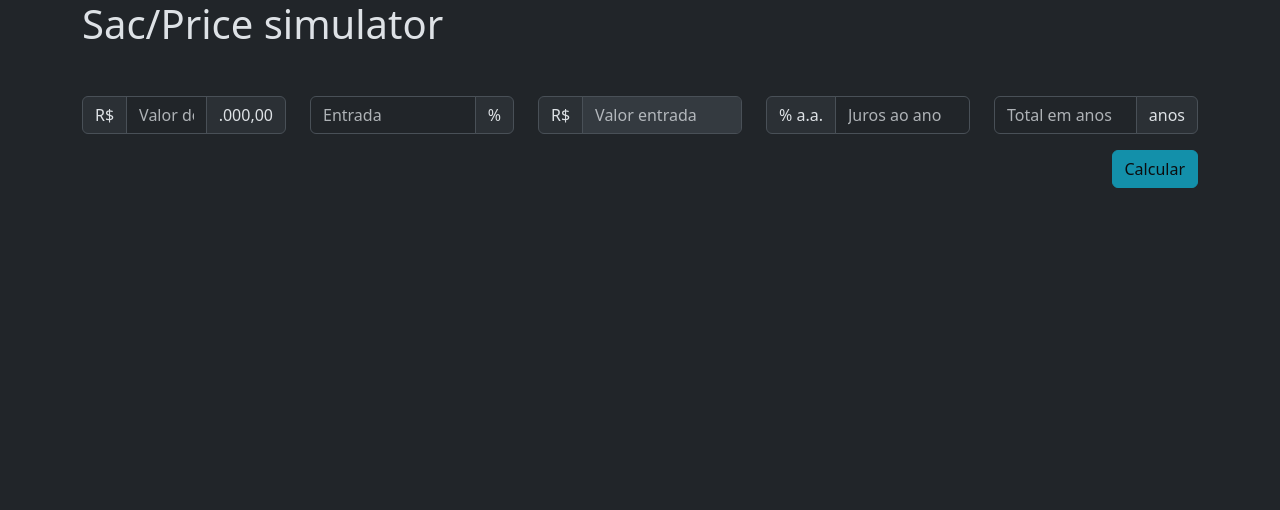
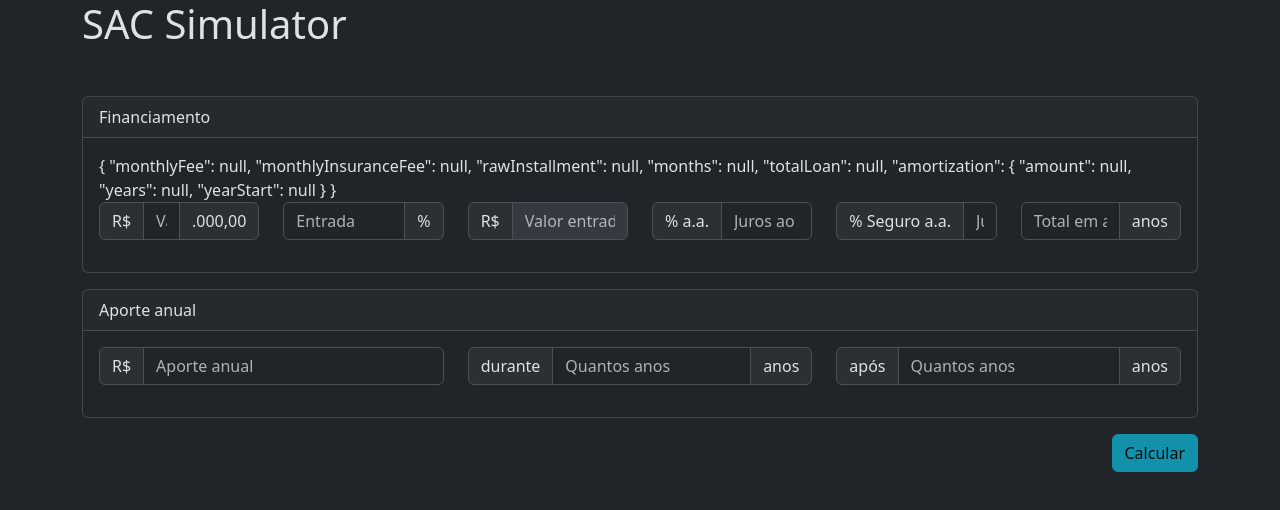
Before and after one commit to felipewww/mortgage-simulator, a Vue app: page / in a window 1280 px wide. Shown: the top 510 px of the page. Built offline with nearby package versions, Linux system fonts and the light colour scheme.

Commit message:
fix calc sum tax and insurance

```diff
--- a/src/views/home/form-base.vue
+++ b/src/views/home/form-base.vue
@@ -1,5 +1,11 @@
 <template>
+  <div class="card mb-3">
+    <div class="card-header">Financiamento</div>
+    <div class="card-body">
       <div class="row">
+        <div>
+          {{exposed}}
+        </div>
         <div class="col">
           <div class="input-group mb-3">
             <span class="input-group-text">R$</span>
@@ -31,27 +37,50 @@
 
         <div class="col">
           <div class="input-group mb-3">
+            <span class="input-group-text">% Seguro a.a.</span>
+            <input type="number" max="100" min="0" step="0.01" class="form-control" placeholder="Juros ao ano" v-model="form.yearlyInsuranceFee">
+          </div>
+        </div>
+
+        <div class="col">
+          <div class="input-group mb-3">
             <input type="number" max="420" min="2" class="form-control" placeholder="Total em anos" v-model="form.years">
             <span class="input-group-text">anos</span>
           </div>
         </div>
       </div>
-
-  <div class="row">
-    <div class="col">
-<!--      months: {{months}}-->
-<!--      rawInstallment: {{rawInstallment}}-->
-    </div>
-    <div class="col">
-<!--      totalLoan: {{totalLoan}}-->
-<!--      form.yearlyFee: {{form.yearlyFee}}-->
-<!--      monthlyFee: {{monthlyFee}}-->
     </div>
   </div>
 
-<!--  <div class="d-flex justify-content-end">-->
-<!--    <button class="btn btn-info" type="button" :disabled="!isFormFilled()">Calcular</button>-->
-<!--  </div>-->
+  <div class="card mb-3">
+    <div class="card-header">
+      Aporte anual
+    </div>
+    <div class="card-body">
+      <div class="row">
+        <div class="col">
+          <div class="input-group mb-3">
+            <span class="input-group-text">R$</span>
+            <input type="text" class="form-control" placeholder="Aporte anual" v-model="amortizationForm.amount">
+          </div>
+        </div>
+        <div class="col">
+          <div class="input-group mb-3">
+            <span class="input-group-text">durante</span>
+            <input type="number" class="form-control" placeholder="Quantos anos" v-model="amortizationForm.years">
+            <span class="input-group-text">anos</span>
+          </div>
+        </div>
+        <div class="col">
+          <div class="input-group mb-3">
+            <span class="input-group-text">após</span>
+            <input type="number" class="form-control" placeholder="Quantos anos" v-model="amortizationForm.yearStart">
+            <span class="input-group-text">anos</span>
+          </div>
+        </div>
+      </div>
+    </div>
+  </div>
 </template>
 
 <script setup lang="ts">
@@ -61,28 +90,70 @@ import {formatNumber} from "@/utils/number/format-number.ts";
 
 const route = useRoute()
 
-onMounted(() => {
-  if (route.query.price) {
-    form.value.price = parseInt(route.query.price as string);
+type QueryParams = {
+  price: string,
+  pct: string,
+  fee: string,
+  years: string,
+  feeInsurance: string,
+  am_a: string,
+  am_y: string,
+  am_ys: string,
 }
 
-  if (route.query.pct) {
-    form.value.downPaymentPercent = parseFloat(route.query.pct as string);
+const query = computed(() => route.query as QueryParams);
+
+onMounted(() => {
+  if (query.value.price) {
+    form.value.price = parseInt(query.value.price as string);
   }
 
-  if (route.query.fee) {
-    form.value.yearlyFee = parseFloat(route.query.fee as string);
+  if (query.value.pct) {
+    form.value.downPaymentPercent = parseFloat(query.value.pct as string);
   }
 
-  if (route.query.years) {
-    form.value.years = parseInt(route.query.years as string);
+  if (query.value.fee) {
+    form.value.yearlyFee = parseFloat(query.value.fee as string);
   }
+
+  if (query.value.years) {
+    form.value.years = parseInt(query.value.years as string);
+  }
+
+  if (query.value.feeInsurance) {
+    form.value.yearlyInsuranceFee = parseFloat(query.value.feeInsurance as string);
+  }
+
+  if (query.value.am_a) {
+    amortizationForm.value.amount = parseInt(query.value.am_a as string);
+  }
+
+  if (query.value.am_y) {
+    amortizationForm.value.years = parseInt(query.value.am_y as string);
+  }
+
+  if (query.value.am_ys) {
+    amortizationForm.value.yearStart = parseInt(query.value.am_ys as string);
+  }
+})
+
+type AmortizationFormData = {
+  amount: number,
+  years: number,
+  yearStart: number,
+}
+
+const amortizationForm = ref<AmortizationFormData>({
+  amount: null,
+  years: null,
+  yearStart: null,
 })
 
 type FormData = {
   price: number;
   downPaymentPercent: number;
   yearlyFee: number;
+  yearlyInsuranceFee: number;
   years: number
 }
 
@@ -90,6 +161,7 @@ const form = ref<FormData>({
   price: null,
   downPaymentPercent: null,
   yearlyFee: null,
+  yearlyInsuranceFee: null,
   years: null,
 })
 
@@ -160,6 +232,14 @@ const monthlyFee = computed(() => {
   return null;
 })
 
+const monthlyInsuranceFee = computed(() => {
+  if (form.value.yearlyInsuranceFee) {
+    return form.value.yearlyInsuranceFee
+  }
+
+  return null;
+})
+
 function isFormFilled(): boolean {
   return !!(
     form.value.price
@@ -171,21 +251,25 @@ function isFormFilled(): boolean {
 
 export type FormBaseExposedData = {
   monthlyFee: ComputedRef<number | null>;
+  monthlyInsuranceFee: ComputedRef<number | null>;
   rawInstallment: ComputedRef<number | null>;
   months: ComputedRef<number | null>;
   totalLoan: ComputedRef<number | null>;
   isFormFilled: () => boolean;
+  amortization: AmortizationFormData
 }
 
-const exposed: FormBaseExposedData = {
+const exposed = ref<FormBaseExposedData>({
   monthlyFee,
+  monthlyInsuranceFee,
   rawInstallment,
   months,
   totalLoan,
   isFormFilled: isFormFilled,
-}
+  amortization: amortizationForm.value,
+})
 
-defineExpose<FormBaseExposedData>(exposed)
+defineExpose(exposed.value)
 </script>
 
 <style scoped>
--- a/src/views/home/home.vue
+++ b/src/views/home/home.vue
@@ -1,6 +1,6 @@
 <template>
   <div class="container">
-    <h1>Sac/Price simulator</h1>
+    <h1>SAC Simulator</h1>
     <div class="mb-5"></div>
     <FormBase ref="formBaseComponent" />
     <div class="d-flex justify-content-end">
@@ -15,12 +15,17 @@
     </div>
 
     <div v-if="showCalc">
-<!--      balance: {{balance}}-->
+      <div>
+        Total: {{totalAmount}}
+      </div>
       <div>
         <div class="row">
           <div class="col-1">Nº</div>
           <div class="col">Juros</div>
           <div class="col">Valor</div>
+          <div class="col">Seguro</div>
+          <div class="col">Taxa</div>
+          <div class="col">Total</div>
           <div class="col">Amortizado</div>
           <div class="col">Saldo</div>
         </div>
@@ -33,6 +38,15 @@
           </div>
           <div class="col">
             {{installment.installment.formatted}}
+          </div>
+          <div class="col">
+            {{installment.insurance.formatted}}
+          </div>
+          <div class="col">
+            {{installment.tax.formatted}}
+          </div>
+          <div class="col">
+            {{installment.totalAmount.formatted}}
           </div>
           <div class="col">
             <span v-if="installment.amortization">
@@ -70,12 +84,16 @@ function calc() {
     formBaseComponent.value.months
   );
 
+  if (
+    formBaseComponent.value.amortization.years
+    && formBaseComponent.value.amortization.amount
+  ) {
+  }
   calcAmortizations(
-    12000,
-    4
-  )
-
-  // installments.value = installmentsObject;
+    formBaseComponent.value.amortization.amount,
+    formBaseComponent.value.amortization.years,
+    formBaseComponent.value.amortization.yearStart,
+  );
 }
 
 type Installment = {
@@ -83,12 +101,17 @@ type Installment = {
   balance: ValueFormatted,
   fee: string,
   installment: ValueFormatted,
+  insurance: ValueFormatted,
+  tax: ValueFormatted,
+  totalAmount: ValueFormatted,
   amortization: string,
   amortizationYear: number,
   amortizationDueDate: number,
 }
 
 const installments = ref<Installment[]>([])
+
+const totalAmount = ref(0)
 
 function generateInstallments(
   installmentsCount: number
@@ -99,20 +122,27 @@ function generateInstallments(
 
     // valor total, JUROS + PARCELA
     const installment = formatNumber(fee.value + formBaseComponent.value.rawInstallment);
-
-    const newBalance = formatNumber(balance.value - formBaseComponent.value.rawInstallment);
-    // saldo - APENAS desconta o valor da parcela
-    balance.value = newBalance.value
+    const insurance = formatNumber(installment.value * (formBaseComponent.value.monthlyInsuranceFee/100))
+    const tax = formatNumber(25);
 
     installments.value.push({
       i,
-      balance: newBalance,
+      balance: formatNumber(balance.value),
       fee: fee.formatted,
-      installment: installment,
+      installment,
+      insurance,
+      tax,
+      totalAmount: formatNumber(installment.value + insurance.value + tax.value),
       amortization: null,
       amortizationYear: null,
       amortizationDueDate: null,
     });
+
+    // const newBalance = formatNumber(balance.value - formBaseComponent.value.rawInstallment);
+    // saldo - APENAS desconta o valor da parcela
+    balance.value = balance.value - formBaseComponent.value.rawInstallment
+
+    totalAmount.value += installment.value
 
     i++;
   }
@@ -120,48 +150,47 @@ function generateInstallments(
 
 function calcAmortizations(
   dock: number,
-  years: number,
+  alongYears: number,
+  yearStart: number,
 ) {
-  let year = 1;
+  let year = yearStart ?? 1;
 
   installments.value.reverse();
 
-  while (year <= years) {
+  let i = 0;
+  while (i < alongYears) {
 
     const deductedMonths = 12 * year;
-    let times = 0;
     let total = 0;
 
-    console.log(`\nYEAR: ${year}`)
+    for (const inst of installments.value) {
+      // ignorar parcela já calculada
+      if (!inst.amortizationYear) {
+        const dueDate = inst.i - deductedMonths;
 
-    for (const inst of installments.value) {
-      // ignorar já calculados para outros anos
-      if (!inst.amortizationYear) {
+        // =L188 / (1 + $L$5) ^ (H188)
+        const instWithAmortizationDiscount = inst.installment.value / Math.pow(1 + formBaseComponent.value.monthlyFee, dueDate)
 
-        console.log(times)
-        // const dueDate = inst.i - (deductedMonths + times);
-        const dueDate = inst.i - (deductedMonths);
-        const amortizationInstallment = formatNumber(
-          // =L188 / (1 + $L$5) ^ (H188)
-          inst.installment.value / Math.pow(1 + formBaseComponent.value.monthlyFee, dueDate)
+        const amortizationInstallmentFull = formatNumber(
+          instWithAmortizationDiscount + inst.tax.value + inst.insurance.value
         )
 
         if (
-          (total + amortizationInstallment.value) >= dock
+          (total + amortizationInstallmentFull.value) >= dock
         ) {
           break;
         }
 
-        times++;
-        total += amortizationInstallment.value;
+        total += amortizationInstallmentFull.value;
 
         inst.amortizationDueDate = dueDate;
         inst.amortizationYear = year
-        inst.amortization = amortizationInstallment.formatted
+        inst.amortization = amortizationInstallmentFull.formatted
       }
     }
 
     year++;
+    i++;
   }
 
   // Reverter de novo para exibir corretamente no front
```
Lines whose indentation alone changed are shown as unchanged.
